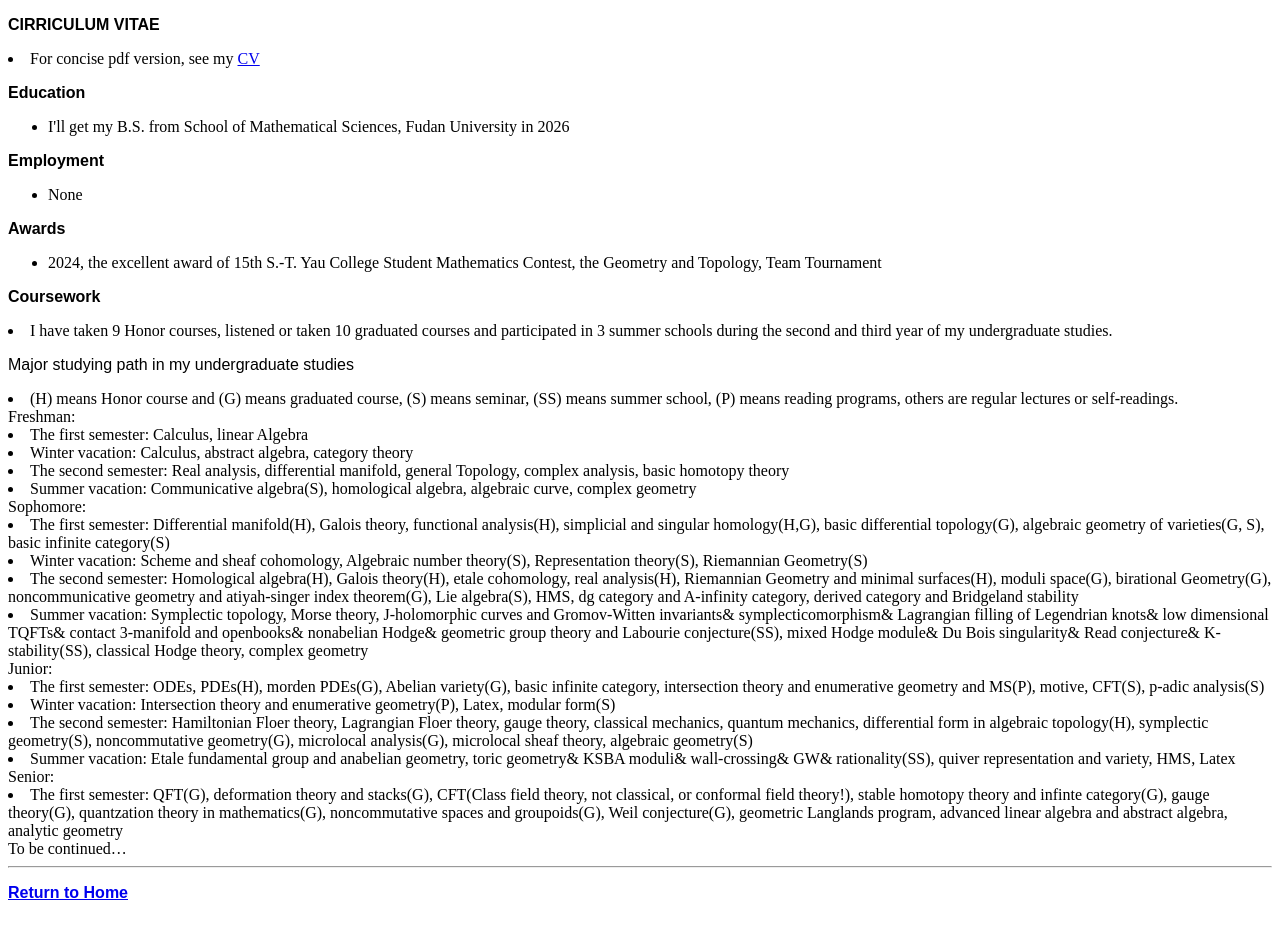
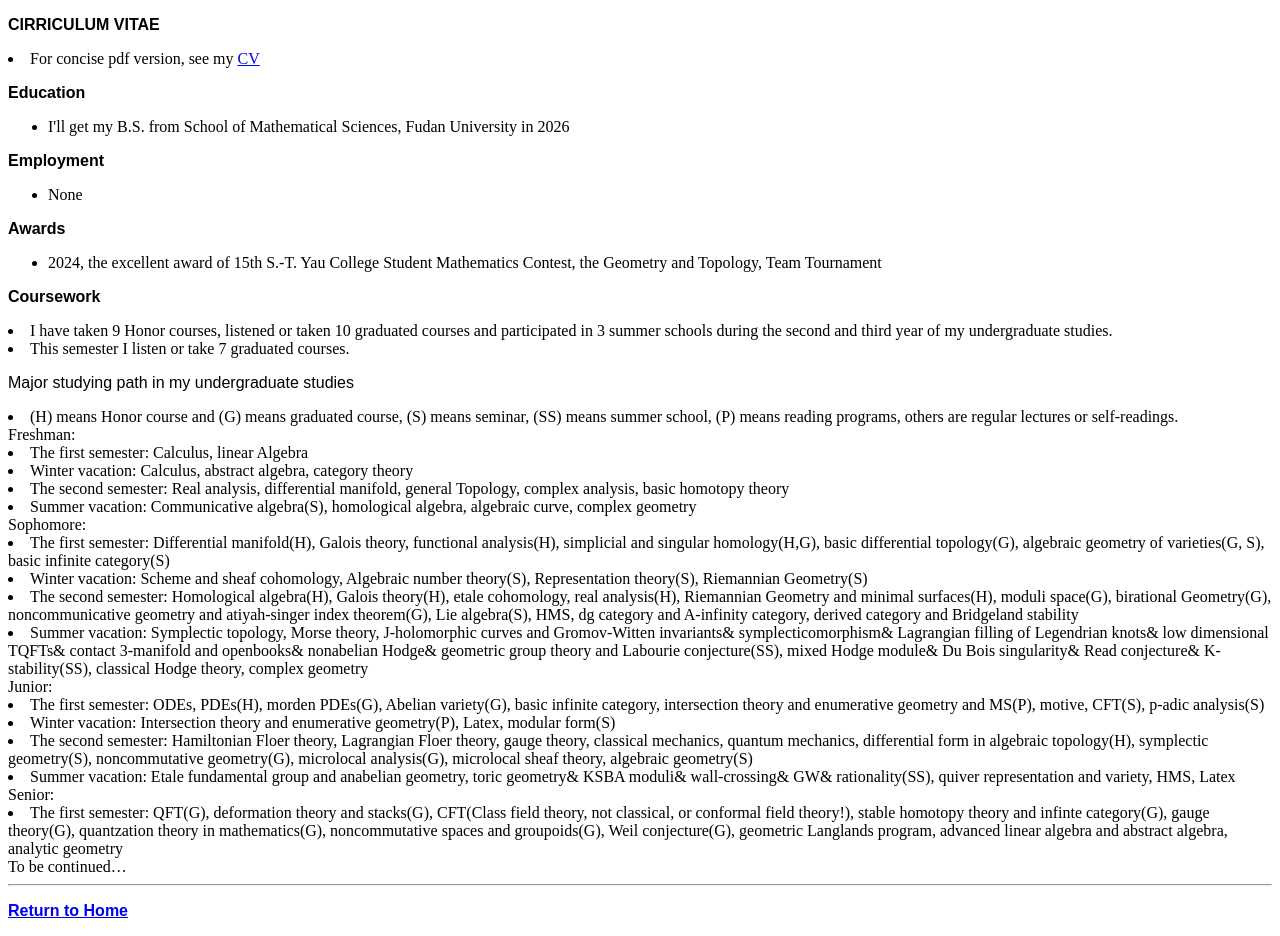
Before and after one commit to Rukkhadevatas/Rukkhadevatas.github.io, a plain HTML site: page cv.html in a window 1280 px wide. Drawn offline with Linux system fonts and the light colour scheme.

Commit message:
Update cv.html

```diff
--- a/cv.html
+++ b/cv.html
@@ -30,6 +30,7 @@ body p {
 
 <p><strong>Coursework</strong></p>
 <li>I have taken 9 Honor courses, listened or taken 10 graduated courses and participated in 3 summer schools during the second and third year of my undergraduate studies.</li>
+<li>This semester I listen or take 7 graduated courses.</li>
 
 <p>Major studying path in my undergraduate studies</p>
 <li> (H) means Honor course and (G) means graduated course, (S) means seminar, (SS) means summer school, (P) means reading programs, others are regular lectures or self-readings.</li>
```
